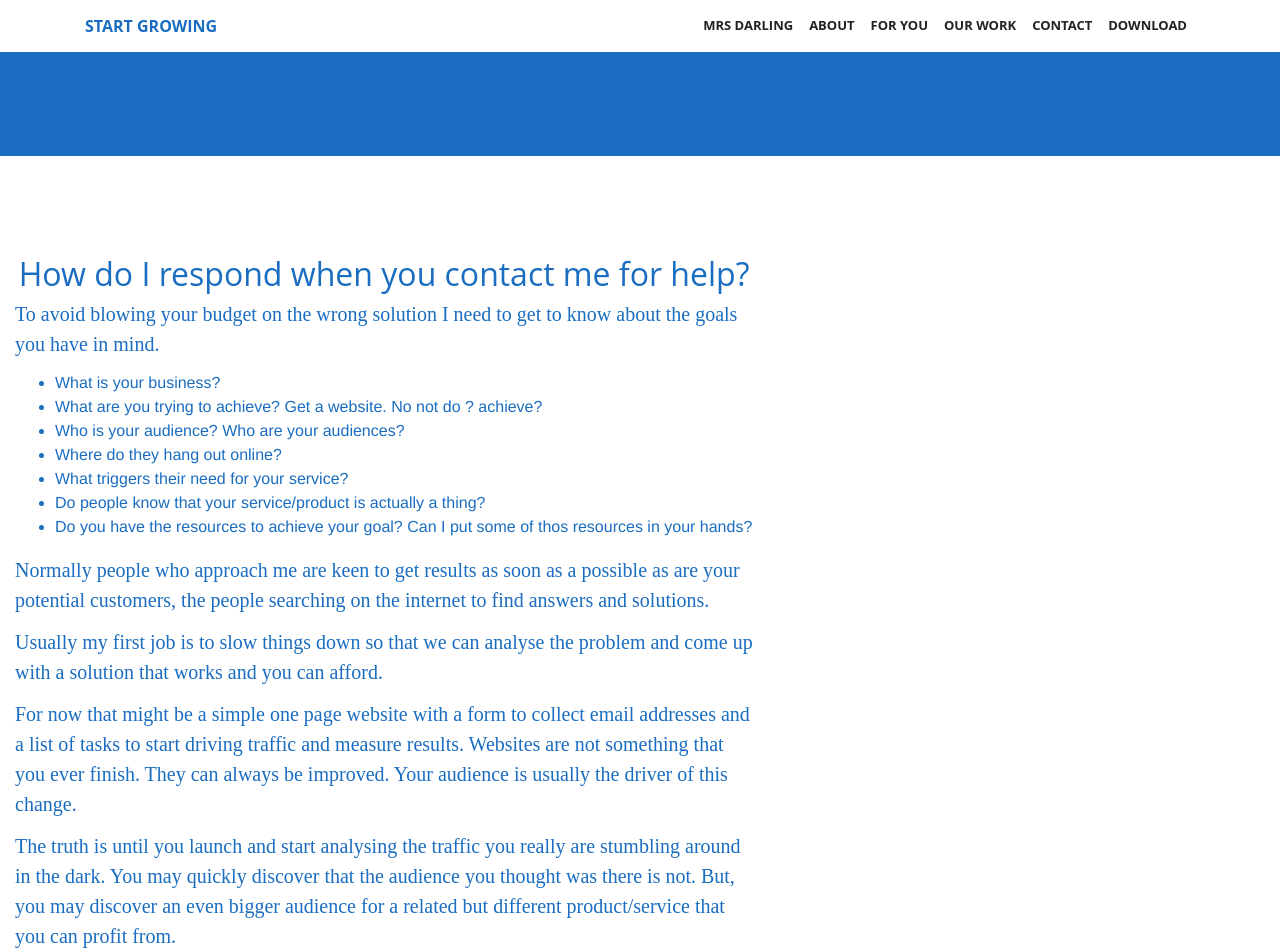
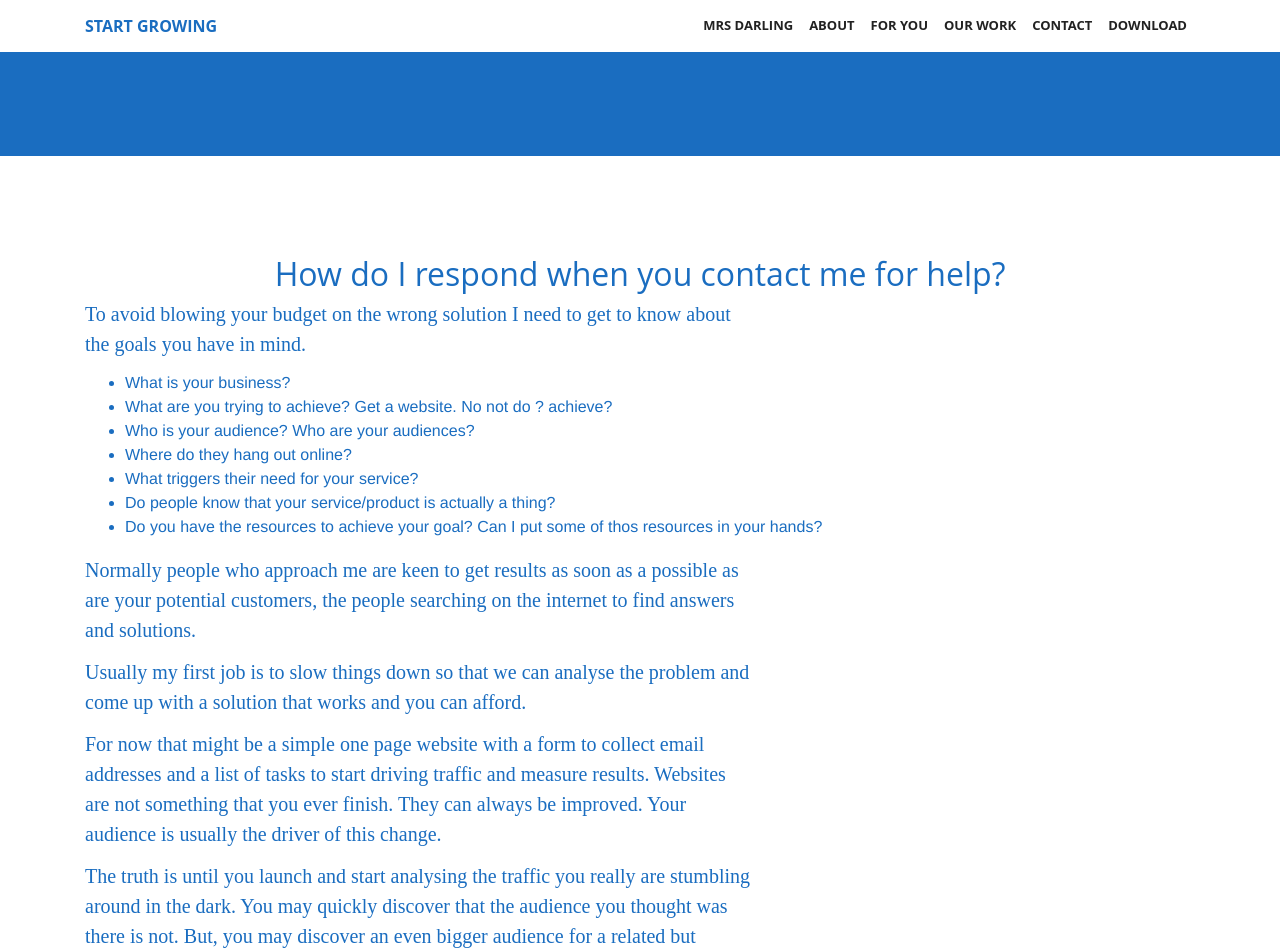
Before and after one commit to primertest-org/ADAADA, a Jekyll site: the page built from index.html, in a window 1280 px wide and 1400 px high, scrolled down 1962 px. Shown: the top 952 px of the window. Built offline with Jekyll 4.4.1, drawn with Linux system fonts in a browser that asks for light colours; some web fonts are replaced.

Commit message:
Updated '_sass/ethos.scss' via CloudCannon

```diff
--- a/_sass/ethos.scss
+++ b/_sass/ethos.scss
@@ -1,7 +1,7 @@
 #ethos {
     background-color: #fff;
     color: #1a6dc0;
-    width: 60%;
+
 
   p {
     font-family: TimesNewRoman, 'Times New Roman', Times, Baskerville, Georgia, serif;
@@ -9,6 +9,7 @@
     font-weight: 100;
     margin-bottom: 12px;
     line-height: 1.5;
+    width: 60%;
   }
   h3{
       margin-bottom: 1.2rem;
```
